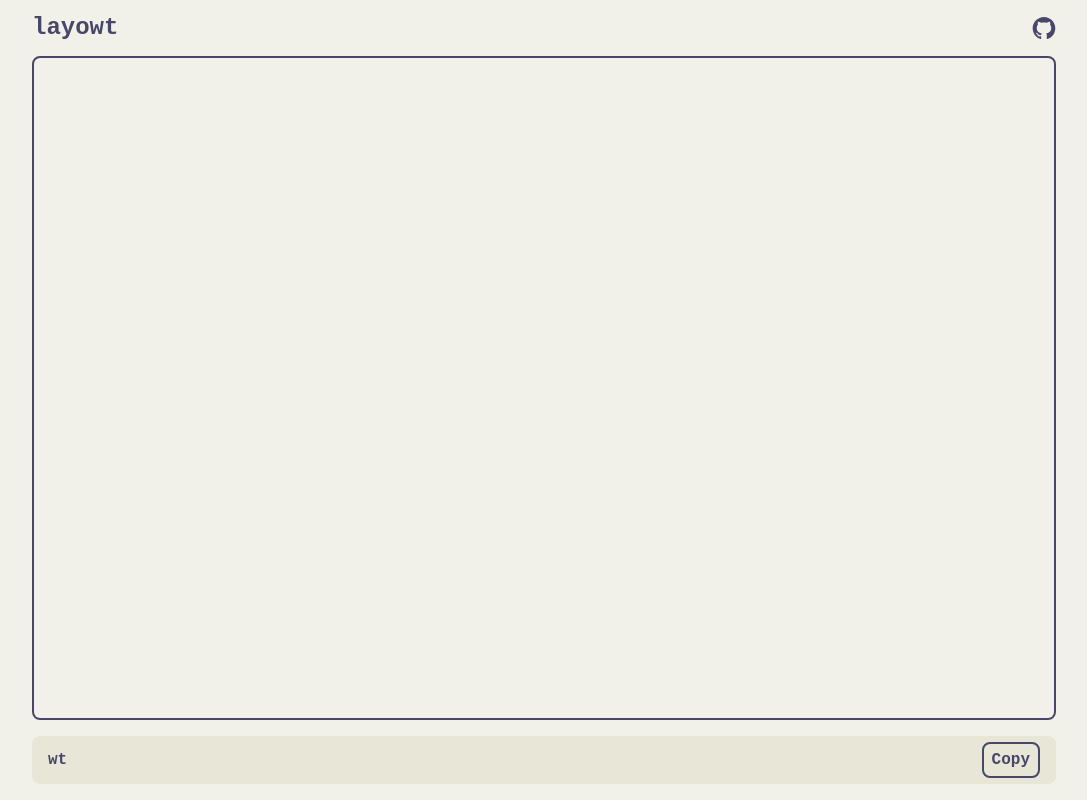
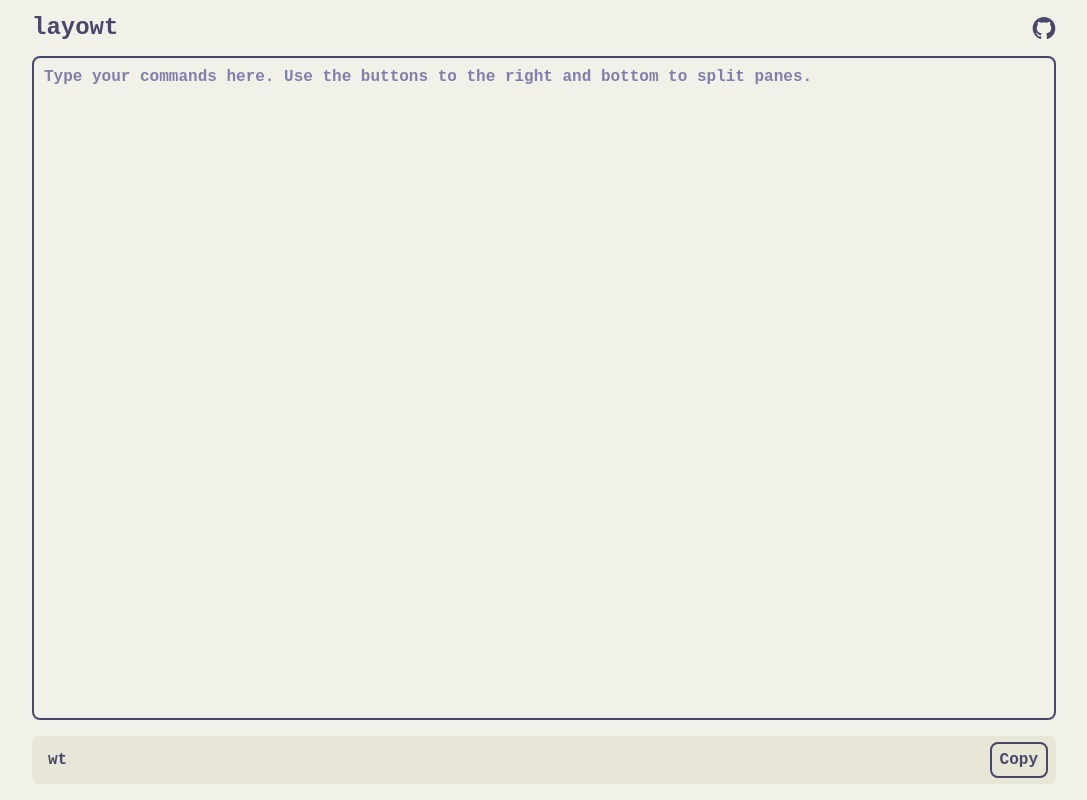
Before and after one commit to josh-yates/layowt, a Svelte app: page / in a window 1280 px wide. Shown: the whole page, without its empty margins (96-1183 px from the left). Built offline with nearby package versions, Linux system fonts and the light colour scheme.

Commit message:
Further styling improvements

```diff
--- a/public/global.css
+++ b/public/global.css
@@ -33,3 +33,7 @@ button,
 a {
 	cursor: pointer;
 }
+
+::placeholder {
+	color: var(--fg-colour__secondary);
+}
--- a/src/App.svelte
+++ b/src/App.svelte
@@ -135,7 +135,7 @@
 
 	.copy-button {
 		position: absolute;
-		right: 1rem;
+		right: 0.5rem;
 		padding: 0.5rem;
 		line-height: var(--command-font-size);
 		border-radius: 0.5rem;
--- a/src/components/Pane.svelte
+++ b/src/components/Pane.svelte
@@ -12,6 +12,8 @@
 <div class="pane" {style}>
     <div class="command-holder">
         <textarea
+            placeholder="Type your commands here. Use the buttons to the right and bottom to split panes."
+            spellcheck="false"
             class="command-input"
             bind:value={pane.content}
             on:input={input}
```
